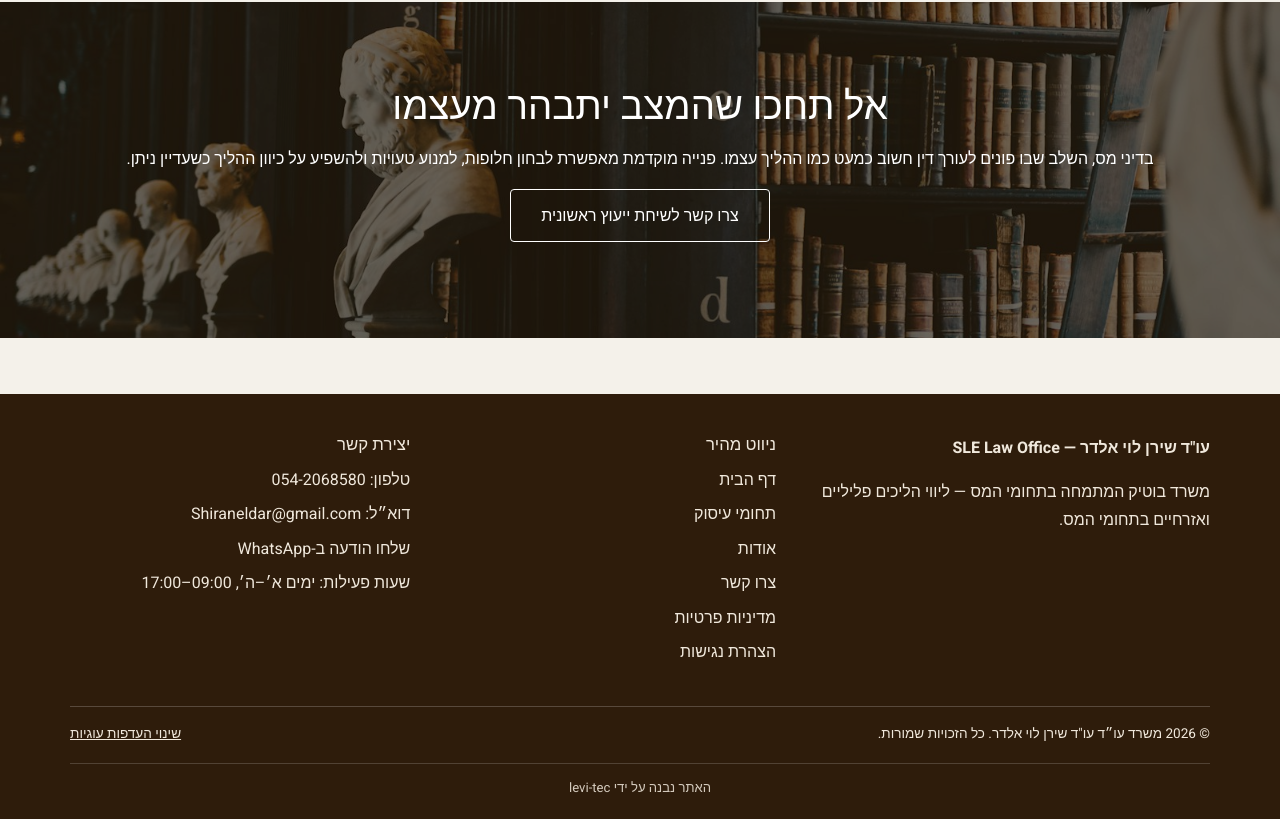
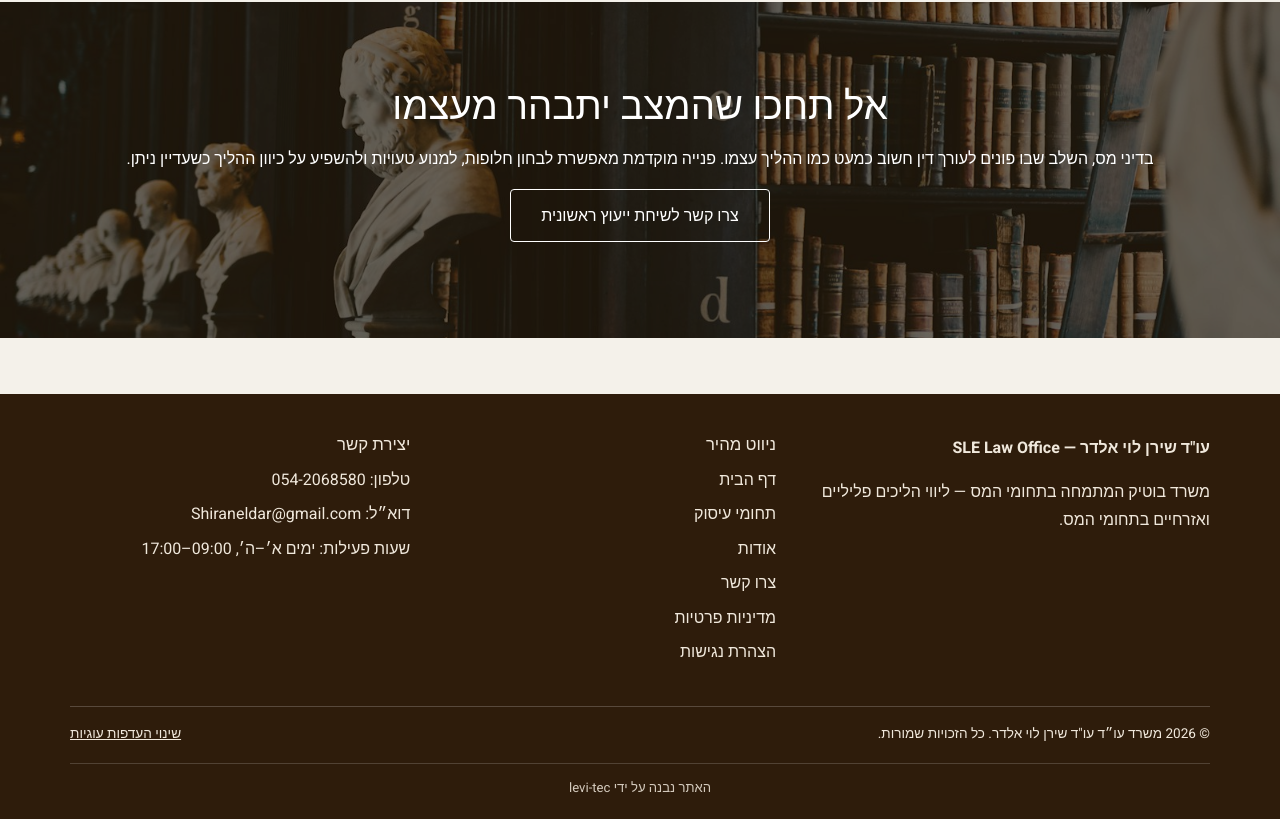
Before and after one commit to meni1221/sle-law-site, a React (Vite) app: page / in a window 1280 px wide. Shown: the part 2999-3818 px from the top of the page. Built offline with nearby package versions, Linux system fonts and the light colour scheme; no server answers.

Commit message:
feat: remove whatsapp link from footer

```diff
--- a/src/components/SiteFooter.tsx
+++ b/src/components/SiteFooter.tsx
@@ -55,11 +55,6 @@ export default function SiteFooter() {
             <li>
               דוא״ל: <a href={BUSINESS.emailHref}>{BUSINESS.email}</a>
             </li>
-            <li>
-              <a href={BUSINESS.whatsappHref} target="_blank" rel="noopener noreferrer">
-                שלחו הודעה ב-WhatsApp
-              </a>
-            </li>
             <li>שעות פעילות: {BUSINESS.hours}</li>
           </ul>
         </div>
```
